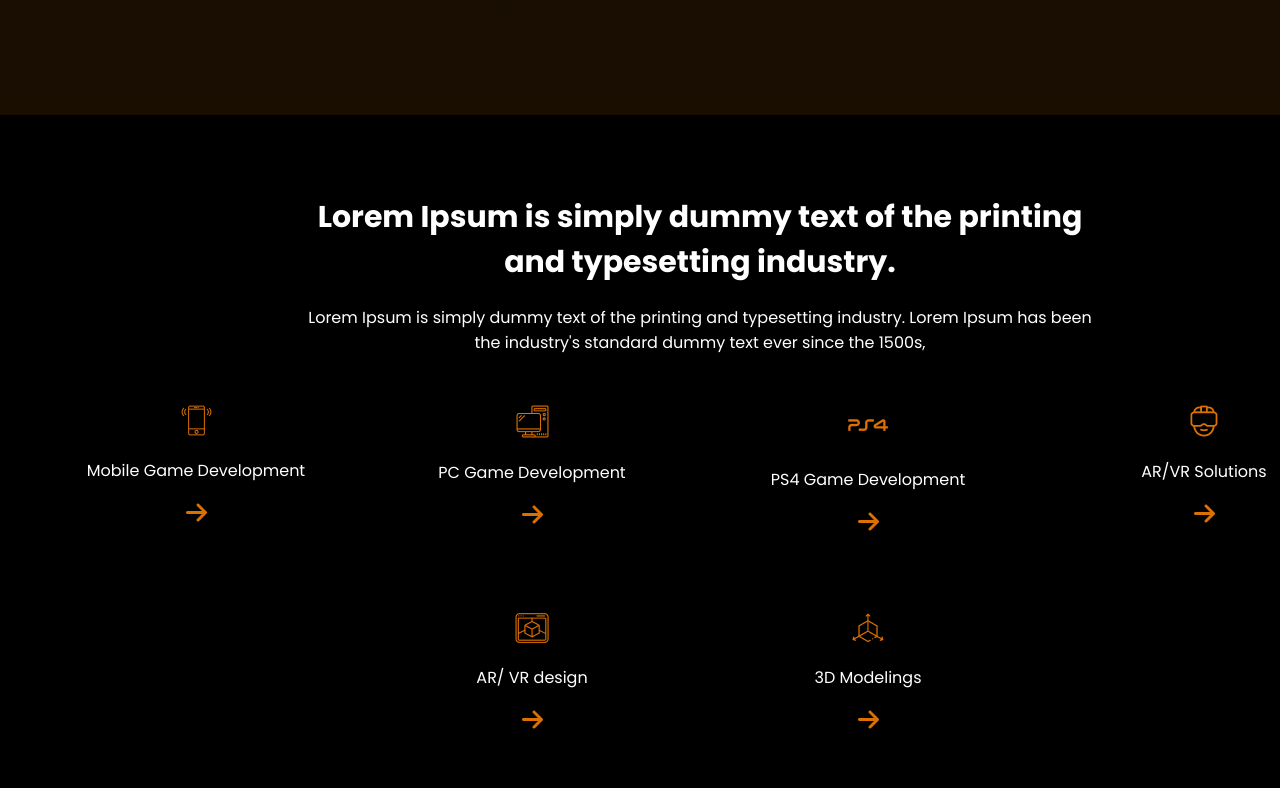
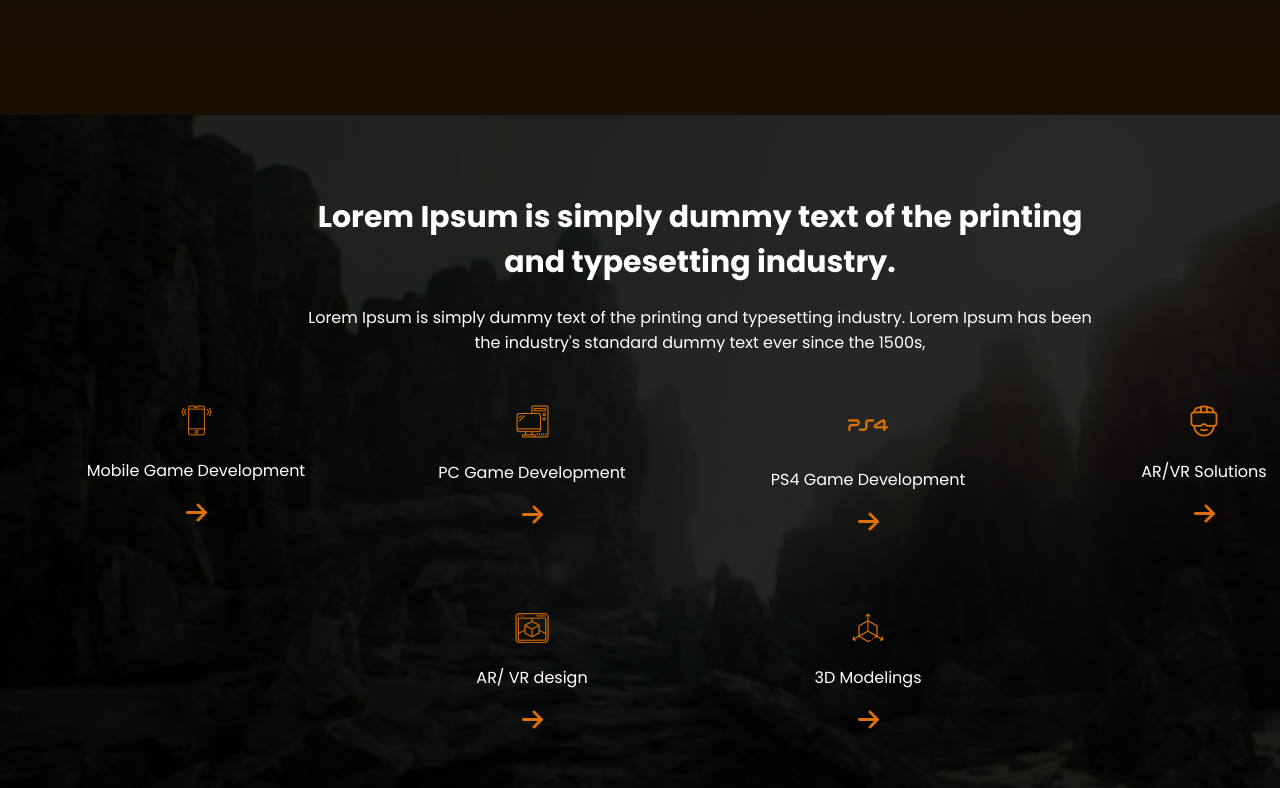
Before and after one commit to Lundennn/games-website, a plain HTML site: page index.html in a window 1280 px wide. Shown: the part 2332-3120 px from the top of the page. Drawn offline with Linux system fonts and the light colour scheme; the site is published under a folder, as on GitHub Pages, so addresses that start at the root find nothing.

Commit message:
last lesson update

```diff
--- a/css/style.css
+++ b/css/style.css
@@ -236,7 +236,7 @@ header nav ul li.btn a:hover,
 }
 
 .features {
-    background: url(/images/bg2.png) no-repeat center center fixed;
+    background: url(../images/bg2.png) no-repeat center center fixed;
     background-size: cover;
     padding: 80px 0;
 }
```
Also changed, not shown: сontact.html (+1 -1 lines).
